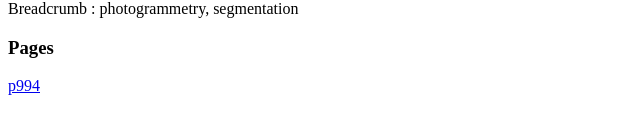
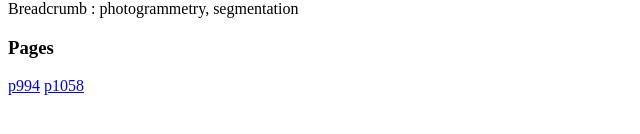
Before and after one commit to moueza/isbn-intelligence-artificielle-, a plain HTML site: page index.html in a window 1280 px wide. Shown: the part 170-304 px from the top of the page, 0-640 px from the left. Drawn offline with Linux system fonts and the light colour scheme.

Commit message:
menu v12 p1058

```diff
--- a/index.html
+++ b/index.html
@@ -1,7 +1,7 @@
 <html>
   <head>  </head>
   <body>
-    v08
+    v12
     <br>
 Croyances
 <br>
@@ -25,6 +25,8 @@ Romain15 22. Traitement du langage naturel (TALN)
     <div>
       <h3>Pages</h3> <!-- menu automatique-->
       <a href="p994.html">p994</a>
+       <a href="p1058.html">p1058</a>
+
        </div>
       </body>
   </html>
```
